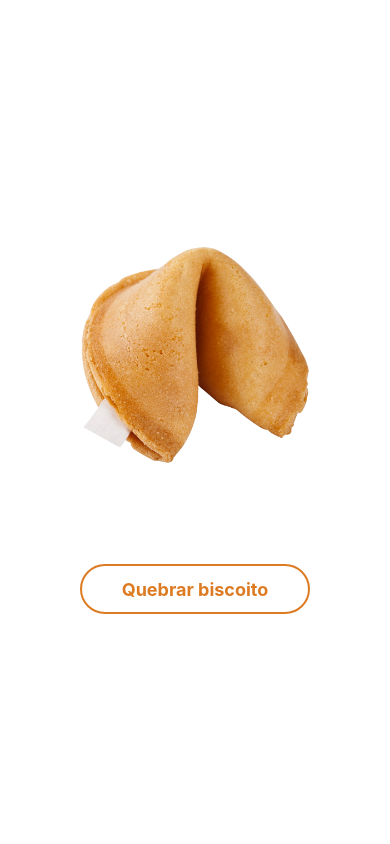
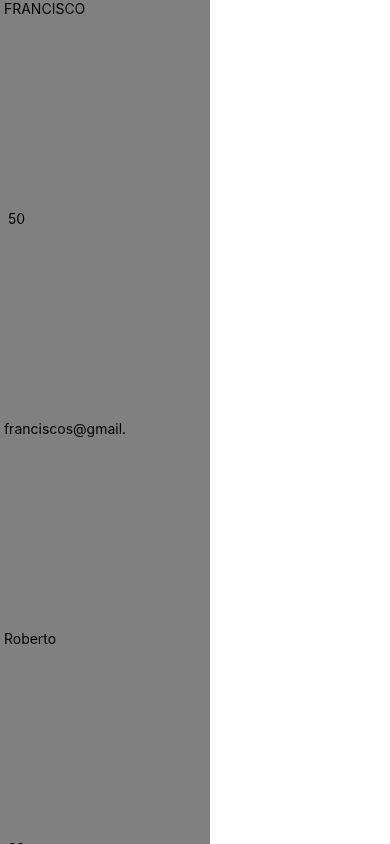
Before and after one commit to joaopver10/Curso-React-Native, a React Native app: screen / in a window 390 px wide. Built offline with nearby package versions, Linux system fonts and the light colour scheme.

Commit message:
Update App.js

```diff
--- a/App.js
+++ b/App.js
@@ -1,83 +1,62 @@
 import React, { Component } from 'react';
-import { View, Text, StyleSheet, Image, TouchableOpacity } from 'react-native';
+import { View, Text, StyleSheet, ScrollView, FlatList } from 'react-native';
 
 export default class App extends Component {
   constructor(props) {
-    super(props);
+    super(props)
     this.state = {
-      textoFrase:'',
-      img: require('./src/biscoito.png'),
-    };
-    this.quebrabiscoito = this.quebrabiscoito.bind(this);
+      feed: [
+        { nome: 'FRANCISCO', idade: 50, email: 'franciscos@gmail.' },
+        { nome: 'Roberto', idade: 32, email: 'roberto@gmail.' },
+        { nome: 'Luara', idade: 15, email: 'luaras@gmail.' },
+        { nome: 'Leopoldo', idade: 20, email: 'leopoldos@gmail.' },
 
-    this.frases = [
-      'Tudo o que um sonho precisa para ser realizado é alguém que acredite que ele possa ser realizado.',
-      'Imagine uma nova história para sua vida e acredite nela.',
-      'A amizade desenvolve a felicidade e reduz o sofrimento, duplicando a nossa alegria e dividindo a nossa dor.',
-      'Ser feliz sem motivo é a mais autêntica forma de felicidade.',
-      'Não existe um caminho para a felicidade. A felicidade é o caminho.',
-      'Não espere por uma crise para descobrir o que é importante em sua vida.',
-      'Saber encontrar a alegria na alegria dos outros, é o segredo da felicidade.',
-    ];
+      ]
+
+    }
   }
 
-  quebrabiscoito() {
-    let numero = Math.floor(Math.random() * this.frases.length);
-    this.setState({ textoFrase: this.frases[numero],
-    img:  require('./src/biscoitoAberto.png')
-    });
-
-  }
 
   render() {
     return (
       <View style={styles.container}>
-        <Image source={this.state.img} style={styles.img} />
 
-        <Text style={styles.textoFrase}> {this.state.textoFrase} </Text>
+        <FlatList data={this.state.feed} renderItem={({ item }) => <Pessoa data={item} />} />
 
-        <TouchableOpacity style={styles.botao} onPress={this.quebrabiscoito}>
-          <View style={styles.btnA}>
-            <Text style={styles.btnT}> Quebrar biscoito </Text>
-          </View>
-        </TouchableOpacity>
       </View>
     );
   }
 }
+
+
+
+class Pessoa extends Component {
+  render() {
+    return (
+      <View style={styles.container}>
+        <Text style={styles.box1}> {this.props.data.nome}  </Text>
+        <Text style={styles.box1}>  {this.props.data.idade}  </Text>
+        <Text style={styles.box1}> {this.props.data.email}  </Text>
+      </View>
+    )
+  }
+}
+
+
+
 const styles = StyleSheet.create({
   container: {
     flex: 1,
-    alignItems: 'center',
-    justifyContent: 'center',
+
+
   },
-  img: {
-    width: 250,
-    height: 250,
+  box1: {
+    backgroundColor: 'red',
+    height: 210,
+    width: 210,
+    backgroundColor:'gray'
+
   },
-  textoFrase: {
-    fontSize: 20,
-    color: '#dd7b22',
-    margin: 30,
-    fontStyle: 'italic',
-    textAlign: 'center',
-  },
-  botao: {
-    width: 230,
-    height: 50,
-    borderWidth: 2,
-    borderColor: '#dd7b22',
-    borderRadius: 25,
-  },
-  btnA: {
-    flex: 1,
-    flexDirection: 'row',
-    justifyContent: 'center',
-    alignItems: 'center',
-  },
-  btnT: {
-    fontSize: 18,
-    fontWeight: 'bold',
-    color: '#dd7b22',
-  },
+
+
 });
```
